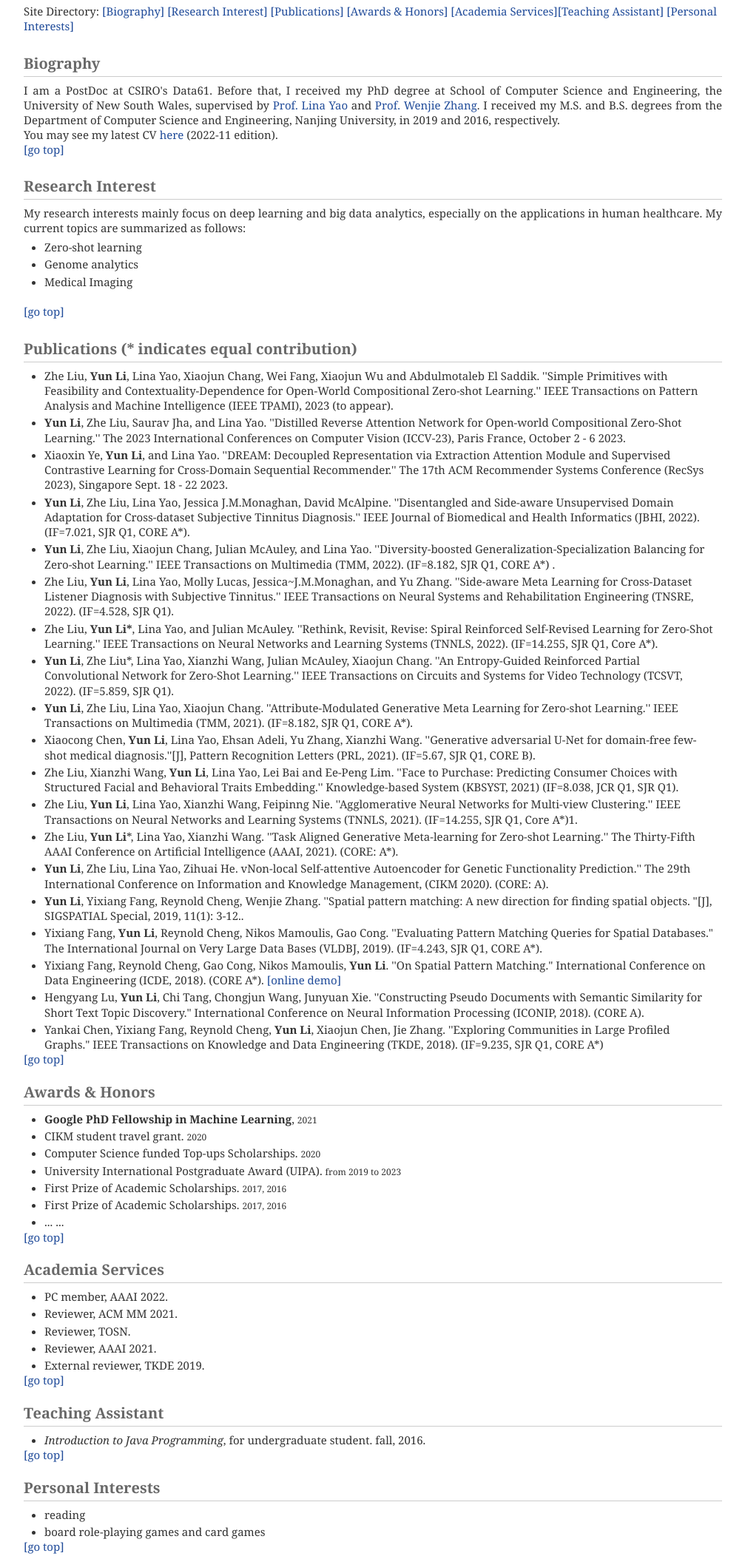
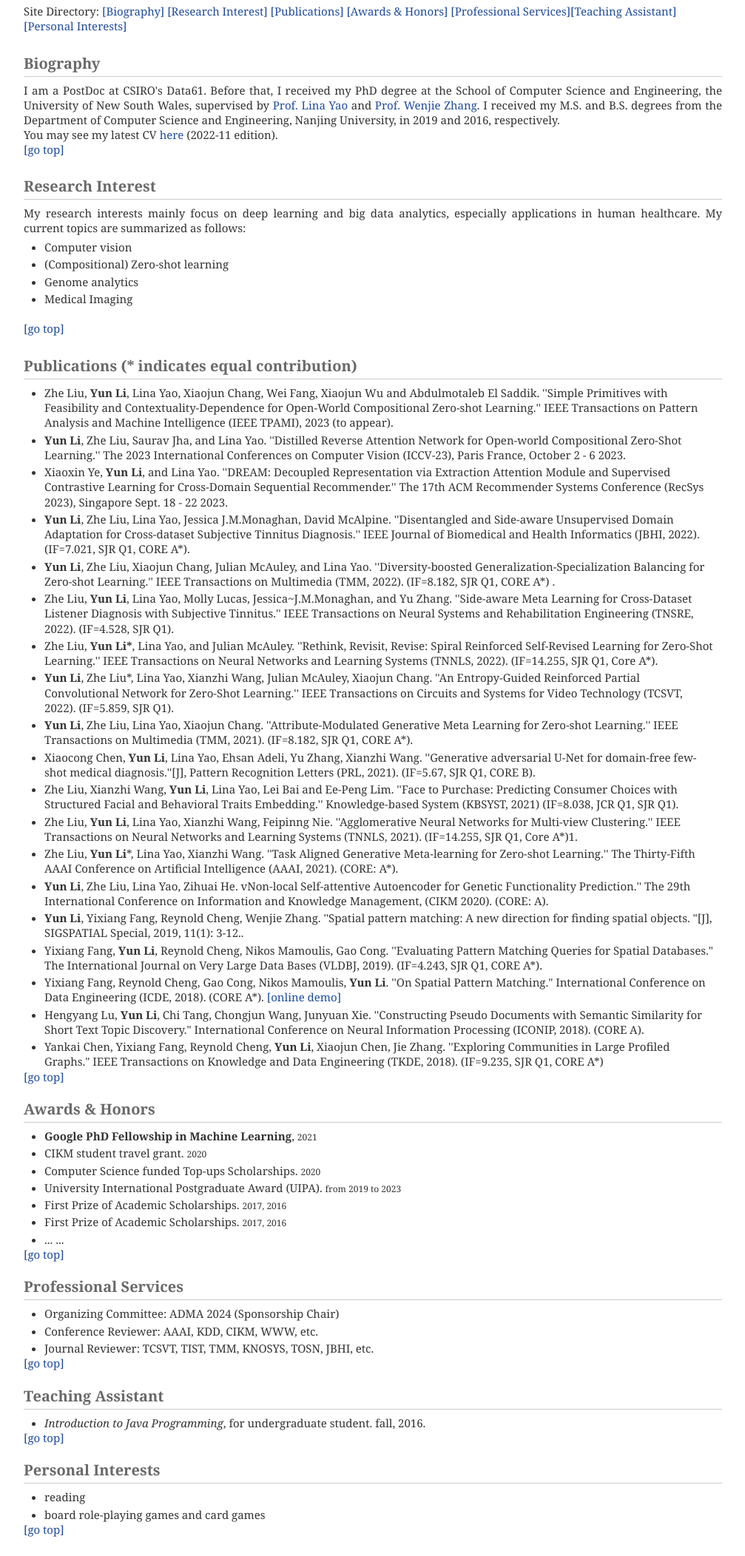
Before and after one commit to OgShun/ogshun.github.io, a plain HTML site: page index.html in a window 1280 px wide. Shown: the part 353-2457 px from the top of the page at 74% size, without its empty margins (136-1143 px from the left). Drawn offline with Linux system fonts and the light colour scheme.

Commit message:
Update index.html

```diff
--- a/index.html
+++ b/index.html
@@ -61,26 +61,27 @@ function na() {
     	<tbody>
     		<tr>
     		<td valign="top" align="right" width="212"><img src="./files/photo_1280*960.jpg" alt="Image" width="212"></td>
-    		<td valign="middle" align="left"><img src="./files/chinese_name.png" alt="Chinese name" width="80" height="40"><br><span class="big">  Yun  Li</span><br> <br> PhD candidate @ <a href="http://insdata.org/beta/index.html" target="_blank">Data Dynamics</a><br> School of Computer Science and Engineering<br> <a href="https://www.unsw.edu.au/" target="_blank">University of New South Wales</a>, Australia<br><br> Email: yun.li5@unsw.edu.au <br>
+    		<td valign="middle" align="left"><img src="./files/chinese_name.png" alt="Chinese name" width="80" height="40"><br><span class="big">  Yun  Li</span><br> <br> PostDoc @ <a href="https://www.csiro.au/en/research/technology-space" target="_blank">CSIRO's Data61</a><br> Email: y.li@csiro.au <br>
             <td valign="middle" align="right"><a href="https://www.unsw.edu.au/" title="https://www.unsw.edu.au/" target="_blank"><img src="./files/unsw.png" alt="Image" width="250" height="250"></a>
     		</tr>
     	</tbody>
     	</table>
 
     <div>
-        <p> Site Directory: <a href="#sec: Biography">[Biography]</a> <a href="#sec: Research Interest">[Research Interest]</a> <a href="#sec: Publications">[Publications]</a>  <a href="#sec: Selected Honors">[Awards &amp; Honors]</a> <a href="#sec: Academia Services">[Academia Services]</a><a href="#sec: Teaching Assistant">[Teaching Assistant]</a> <a href="#sec: Personal Interests">[Personal Interests]</a>
+        <p> Site Directory: <a href="#sec: Biography">[Biography]</a> <a href="#sec: Research Interest">[Research Interest]</a> <a href="#sec: Publications">[Publications]</a>  <a href="#sec: Selected Honors">[Awards &amp; Honors]</a> <a href="#sec: Professional Services">[Professional Services]</a><a href="#sec: Teaching Assistant">[Teaching Assistant]</a> <a href="#sec: Personal Interests">[Personal Interests]</a>
         </p>
     </div>
 
 <br>
 <h1 class="separator", id="sec: Biography">Biography</h1>
-<p style="text-align:justify; line-height:20px">I am a PostDoc at CSIRO's Data61. Before that, I received my PhD degree at School of Computer Science and Engineering, the University of New South Wales, supervised by <a href="https://www.linayao.com/" target="_blank">Prof. Lina Yao</a> and <a href="https://research.unsw.edu.au/people/professor-wenjie-zhang" target="_blank">Prof. Wenjie Zhang</a>. I received my M.S. and B.S. degrees from the Department of Computer Science and Engineering, Nanjing University, in 2019 and 2016, respectively. <br>You may see my latest CV <a href="./files/cv_yunli.pdf" target="_blank">here</a> (2022-11 edition).<br> <a href="#title">[go top]</a></p>
+<p style="text-align:justify; line-height:20px">I am a PostDoc at CSIRO's Data61. Before that, I received my PhD degree at the School of Computer Science and Engineering, the University of New South Wales, supervised by <a href="https://www.linayao.com/" target="_blank">Prof. Lina Yao</a> and <a href="https://research.unsw.edu.au/people/professor-wenjie-zhang" target="_blank">Prof. Wenjie Zhang</a>. I received my M.S. and B.S. degrees from the Department of Computer Science and Engineering, Nanjing University, in 2019 and 2016, respectively. <br>You may see my latest CV <a href="./files/cv_yunli.pdf" target="_blank">here</a> (2022-11 edition).<br> <a href="#title">[go top]</a></p>
 <br>
 
 <h1 class="separator", id="sec: Research Interest">Research Interest</h1>
-<p style="text-align:justify; line-height:20px">My research interests mainly focus on deep learning and big data analytics, especially on the applications in human healthcare. My current topics are summarized as follows:
+<p style="text-align:justify; line-height:20px">My research interests mainly focus on deep learning and big data analytics, especially applications in human healthcare. My current topics are summarized as follows:
 <ul>
-<li>Zero-shot learning
+<li>Computer vision
+<li>(Compositional) Zero-shot learning
 <li>Genome analytics
 <li>Medical Imaging
 </ul>
@@ -129,13 +130,12 @@ International Conference on Neural Information Processing (ICONIP, 2018). (CORE
 <a href="#title">[go top]</a>
 <br><br>
 
-<h1 class="separator", id="sec: Academia Services">Academia Services </h1>
+<h1 class="separator", id="sec: Professional Services">Professional Services </h1>
 <ul>
-	<li>PC member, AAAI 2022.<br>
-	<li>Reviewer, ACM MM 2021.<br>
-	<li>Reviewer, TOSN.<br>
-	<li>Reviewer, AAAI 2021.<br>
-	<li>External reviewer, TKDE 2019.<br>
+	<li>Organizing Committee: ADMA 2024 (Sponsorship Chair)<br>
+	<li>Conference Reviewer: AAAI, KDD, CIKM, WWW, etc.<br>
+	<li>Journal Reviewer: TCSVT, TIST, TMM, KNOSYS, TOSN, JBHI, etc.<br>
+
 </ul>
 <a href="#title">[go top]</a>
 <br><br>
```
